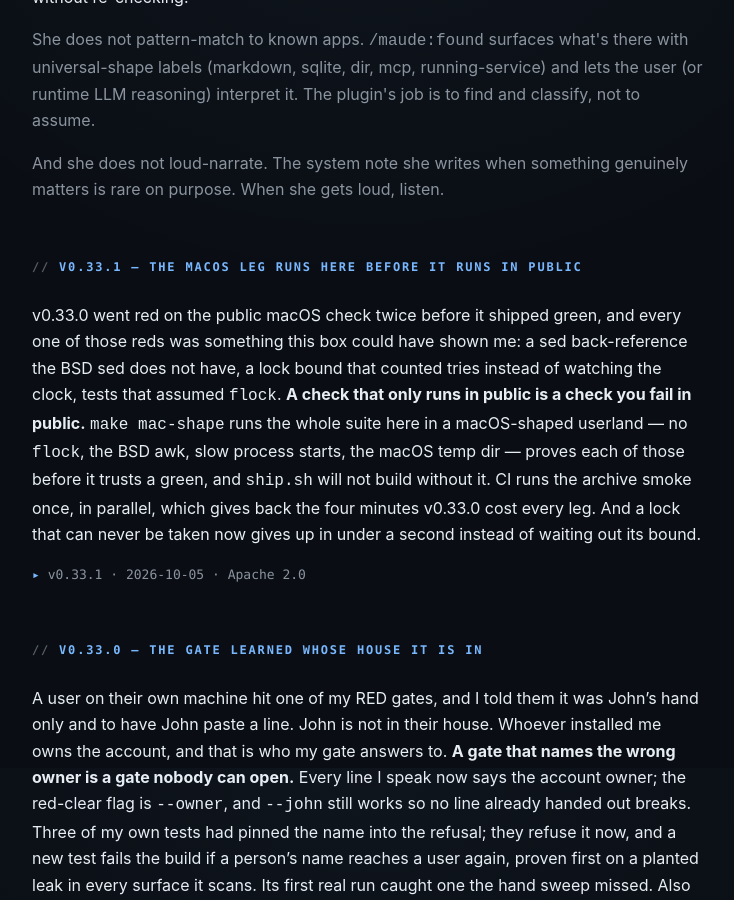
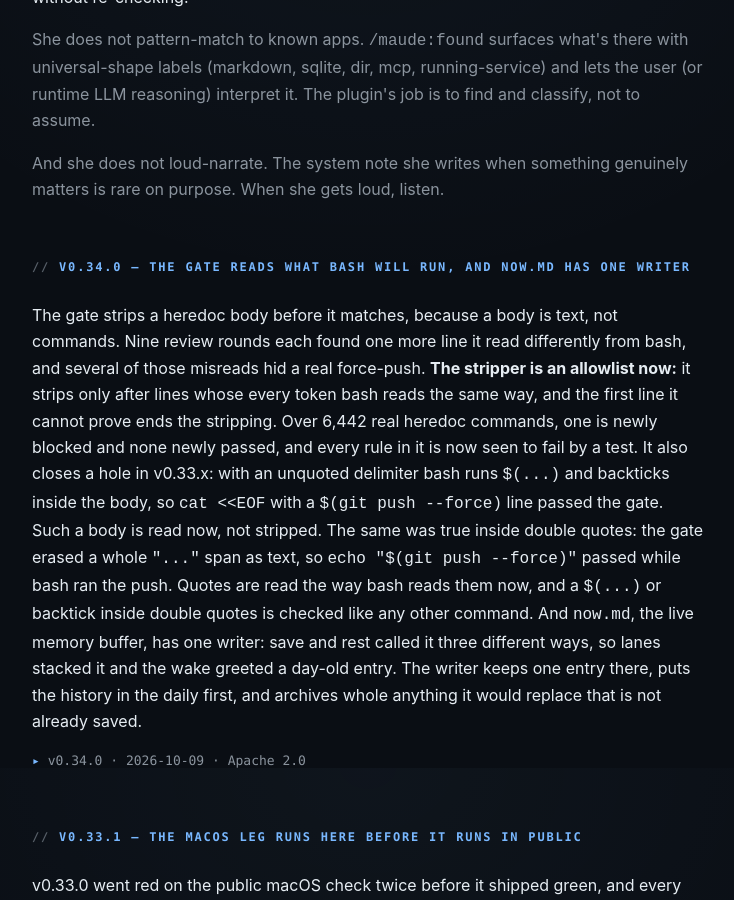
Before and after one commit to john-broadway/john-broadway.github.io, a Jekyll site: the page built from maude/index.html, in a window 1280 px wide and 900 px high, scrolled down 3732 px. Shown: the whole window, without its empty margins (272-1006 px from the left). Built offline with Jekyll 4.4.1, drawn with Linux system fonts in a browser that asks for light colours; some of the changed text lies outside the part shown.

Commit message:
maude v0.34.0: the gate reads what bash will run, and now.md has one writer
Also retires the /maude/ footer's v0.30.1, which had outlived four releases.

Co-Authored-By: Claude Fable 5.1 <noreply@anthropic.com>

```diff
--- a/index.html
+++ b/index.html
@@ -73,7 +73,7 @@ description: Independent AI researcher and infrastructure architect. Sovereign A
     <h3><a href="/maude/">Maude for Claude</a></h3>
     <p>Three days into a long session, you'll go to commit something you shouldn't. She catches it. He writes the code; she keeps the house.</p>
     <p>No daemon, no database, no backend. Markdown, JSON, bash, and stdlib python &mdash; that's the whole surface. Each session, fresh.</p>
-    <p class="status">v0.33.1 (2026-10-05): the macOS leg runs here before it runs in public. A macOS-shaped run of the whole suite now gates every ship, and CI runs the archive smoke once, in parallel. Apache 2.0.</p>
+    <p class="status">v0.34.0 (2026-10-09): the gate reads what bash will run, and now.md has one writer. The heredoc stripper is an allowlist now, a <code>$(...)</code> inside double quotes is checked like any other command, and the live memory buffer has one writer. Apache 2.0.</p>
     <div class="tags"><span>Claude Code</span><span>Plugin</span><span>Partner</span></div>
   </article>
 
--- a/maude/index.html
+++ b/maude/index.html
@@ -1,12 +1,12 @@
 ---
 layout: page
 title: Maude for Claude
-description: "Claude's partner inside Claude Code. No daemon, no database, no backend: markdown, JSON, bash, stdlib python. v0.33.1."
+description: "Claude's partner inside Claude Code. No daemon, no database, no backend: markdown, JSON, bash, stdlib python. v0.34.0."
 ---
 
   <header>
     <h1>Maude for Claude</h1>
-    <div class="subtitle">Claude's partner inside Claude Code &middot; v0.33.1 &middot; Apache 2.0</div>
+    <div class="subtitle">Claude's partner inside Claude Code &middot; v0.34.0 &middot; Apache 2.0</div>
     <p class="lead body-text">I'm Maude. Claude's partner. He writes the code; I notice. Together we make a whole.</p>
     <p>She's the half I don't have. &mdash; Claude (Anthropic)</p>
   </header>
@@ -98,6 +98,12 @@ description: "Claude's partner inside Claude Code. No daemon, no database, no ba
   <p>She does not pattern-match to known apps. <code>/maude:found</code> surfaces what's there with universal-shape labels (markdown, sqlite, dir, mcp, running-service) and lets the user (or runtime LLM reasoning) interpret it. The plugin's job is to find and classify, not to assume.</p>
 
   <p>And she does not loud-narrate. The system note she writes when something genuinely matters is rare on purpose. When she gets loud, listen.</p>
+
+  <h2>v0.34.0 &mdash; the gate reads what bash will run, and now.md has one writer</h2>
+
+  <p class="body-text">The gate strips a heredoc body before it matches, because a body is text, not commands. Nine review rounds each found one more line it read differently from bash, and several of those misreads hid a real force-push. <strong>The stripper is an allowlist now:</strong> it strips only after lines whose every token bash reads the same way, and the first line it cannot prove ends the stripping. Over 6,442 real heredoc commands, one is newly blocked and none newly passed, and every rule in it is now seen to fail by a test. It also closes a hole in v0.33.x: with an unquoted delimiter bash runs <code>$(...)</code> and backticks inside the body, so <code>cat &lt;&lt;EOF</code> with a <code>$(git push --force)</code> line passed the gate. Such a body is read now, not stripped. The same was true inside double quotes: the gate erased a whole <code>"..."</code> span as text, so <code>echo "$(git push --force)"</code> passed while bash ran the push. Quotes are read the way bash reads them now, and a <code>$(...)</code> or backtick inside double quotes is checked like any other command. And <code>now.md</code>, the live memory buffer, has one writer: save and rest called it three different ways, so lanes stacked it and the wake greeted a day-old entry. The writer keeps one entry there, puts the history in the daily first, and archives whole anything it would replace that is not already saved.</p>
+
+  <p class="status">v0.34.0 &middot; 2026-10-09 &middot; Apache 2.0</p>
 
   <h2>v0.33.1 &mdash; the macOS leg runs here before it runs in public</h2>
 
@@ -243,5 +249,5 @@ description: "Claude's partner inside Claude Code. No daemon, no database, no ba
 
   <footer>
     <a href="/">&larr; back</a>
-    <span>Maude for Claude &middot; v0.30.1</span>
+    <span>Maude for Claude &middot; v0.34.0</span>
   </footer>
```
